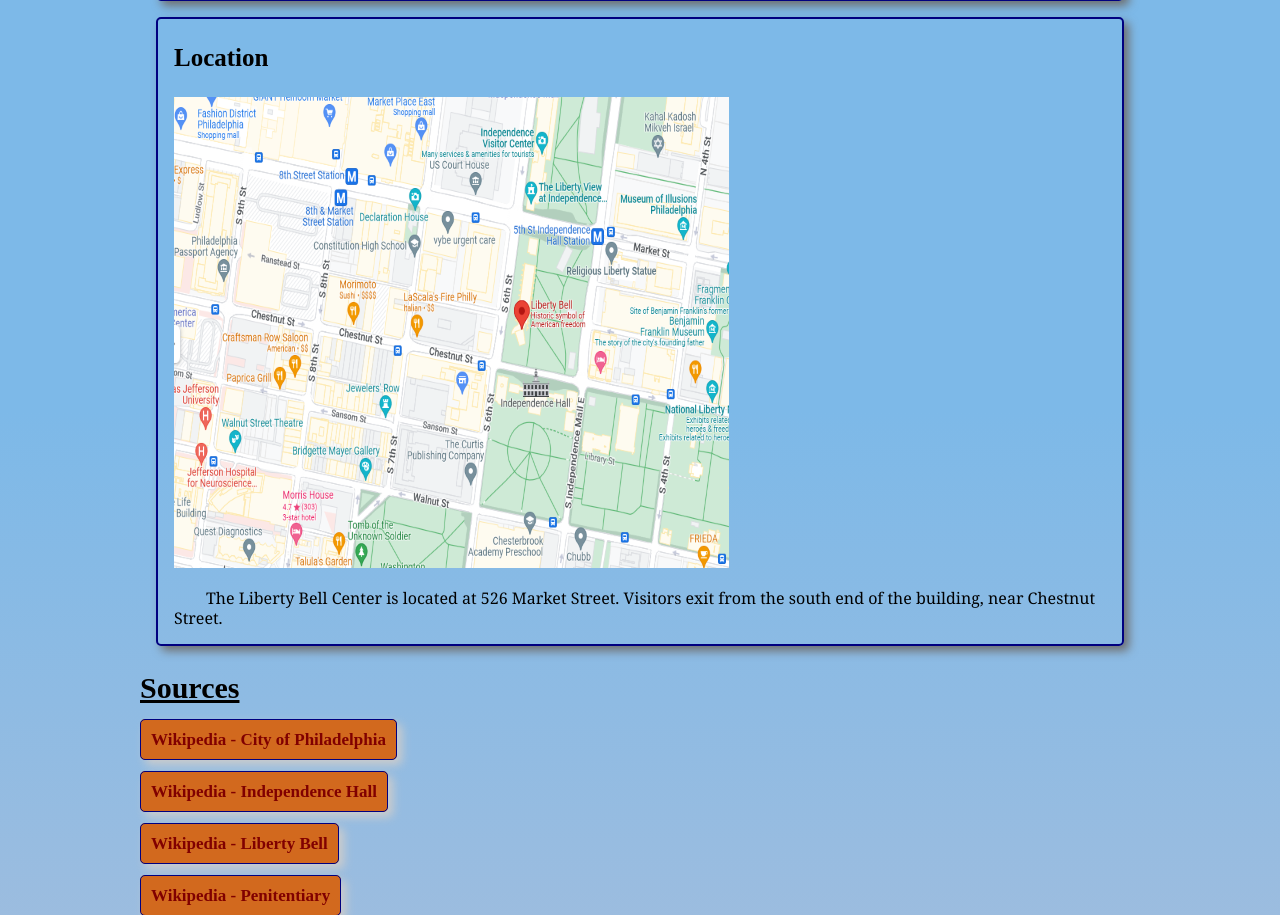
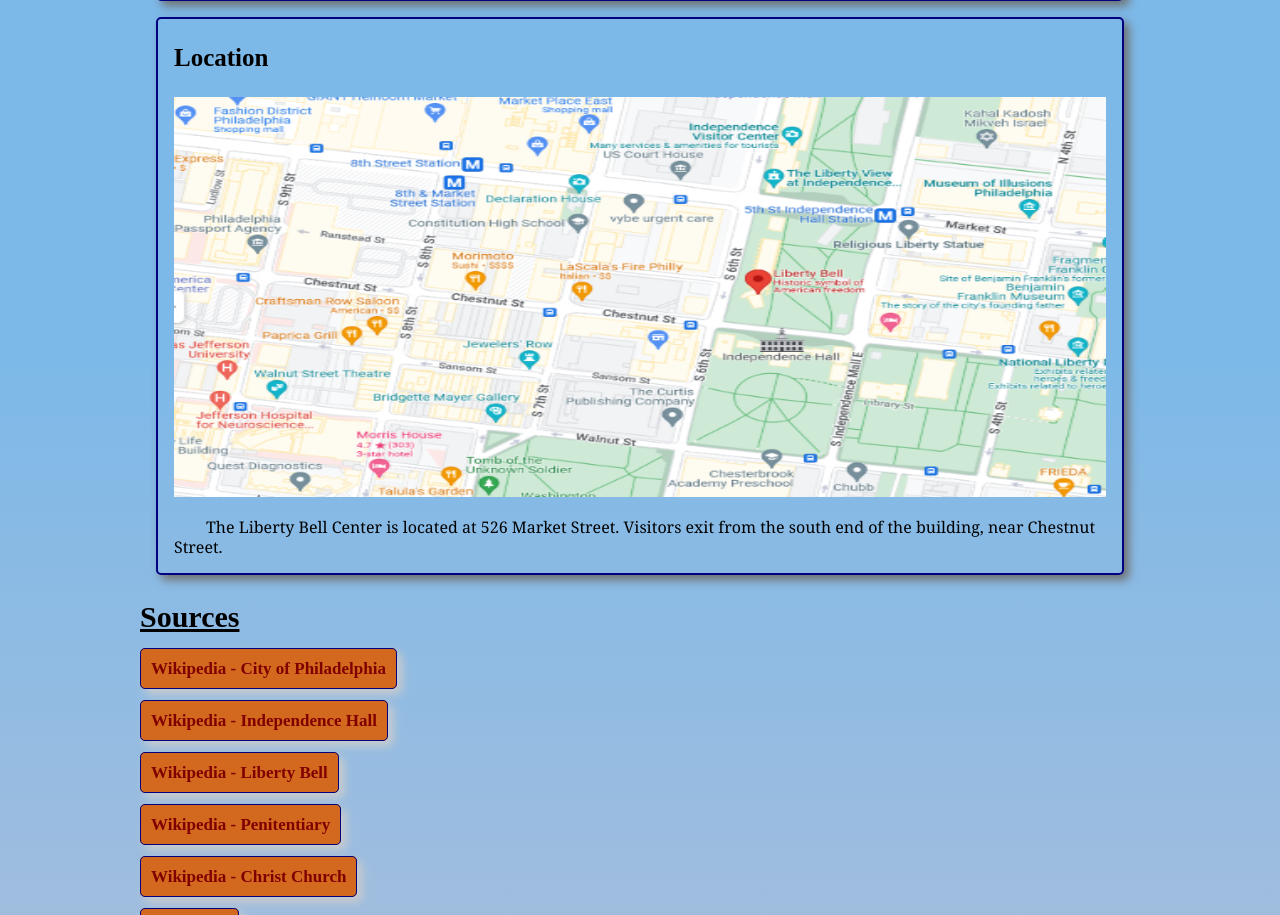
Before and after one commit to ds6953/PhiladelphiaWebsite, a PHP site: page /liberty_bell.php in a window 1280 px wide. Shown: the part 1779-2694 px from the top of the page. Run offline with PHP 8.4, Linux system fonts and the light colour scheme; some libraries are stand-ins or nearby versions.

Commit message:
map css size

```diff
--- a/assets/css/styles.css
+++ b/assets/css/styles.css
@@ -24,6 +24,12 @@
         justify-content: center;
         flex-wrap: wrap;
         }
+    .mapresize {
+        width: 100%;
+        height: auto;
+        max-height: 400px;
+            }
+
 /** Fonts **/
 h1{
     font-size: 40px;
@@ -76,8 +82,6 @@
     .resize {
         width: 100%;
         height: auto;
-        align-items: center;
         max-height: 400px;
         }
-
-}
+    }
--- a/christ_church.php
+++ b/christ_church.php
@@ -36,7 +36,7 @@
 
     <section class="location">
         <h3>Location</h3>
-        <img src="assets/images/churchmap.png" alt="Church Map">
+        <img class="mapresize" src="assets/images/churchmap.png" alt="Church Map">
         <p>Christ Church is an Episcopal church in the Old City neighborhood of Philadelphia. It is located in 20 N American St, Philadelphia, PA 19106</p>
     </section>
 
--- a/independence_hall.php
+++ b/independence_hall.php
@@ -39,7 +39,7 @@
 
     <section class="location">
       <h3>Location</h3>
-      <img src="assets/images/independencehallmap.png" alt="Independence Hall Map">
+      <img class="mapresize" src="assets/images/independencehallmap.png" alt="Independence Hall Map">
       <p>Independence Hall is located at 520 Chestnut Street</p>
     </section>
 
--- a/liberty_bell.php
+++ b/liberty_bell.php
@@ -38,7 +38,7 @@
 
     <section class="location">
         <h3>Location</h3>
-        <img src="assets/images/bellmap.png" alt="Liberty Bell Location">
+        <img class="mapresize" src="assets/images/bellmap.png" alt="Liberty Bell Location">
         <p>The Liberty Bell Center is located at 526 Market Street. Visitors exit from the south end of the building, near Chestnut Street.</p>
     </section>
 
--- a/penitentiary.php
+++ b/penitentiary.php
@@ -39,7 +39,7 @@
 
     <section class="location">
         <h3>Location</h3>
-        <img src="assets/images/penitentiarymap.png" alt="Penintentiary">
+        <img class="mapresize" src="assets/images/penitentiarymap.png" alt="Penintentiary">
         <p>Located in the Fairmount section of Philadelphia. The address is 2027 Fairmount Avenue
 Philadelphia, PA 19130</p>
     </section>
```
